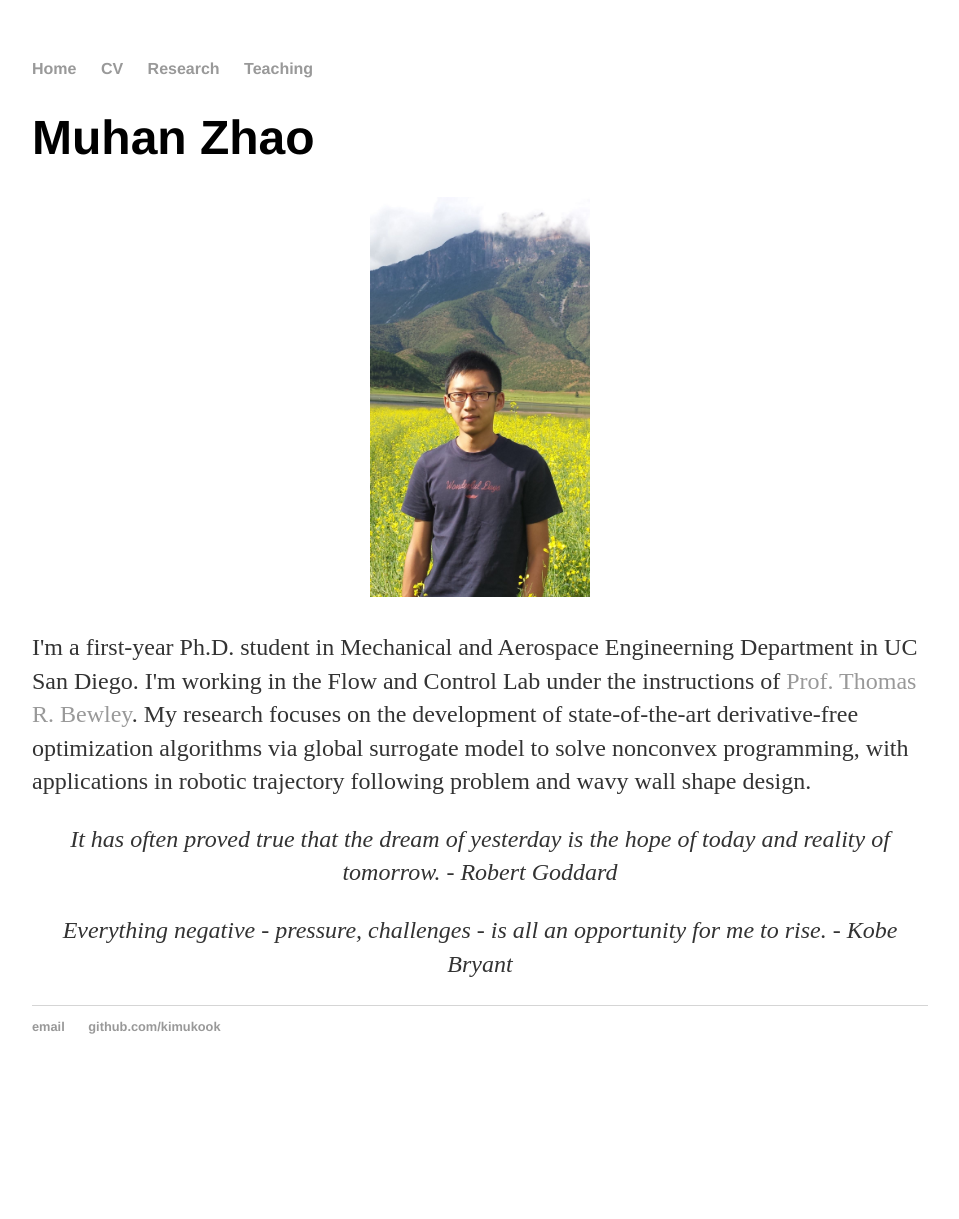
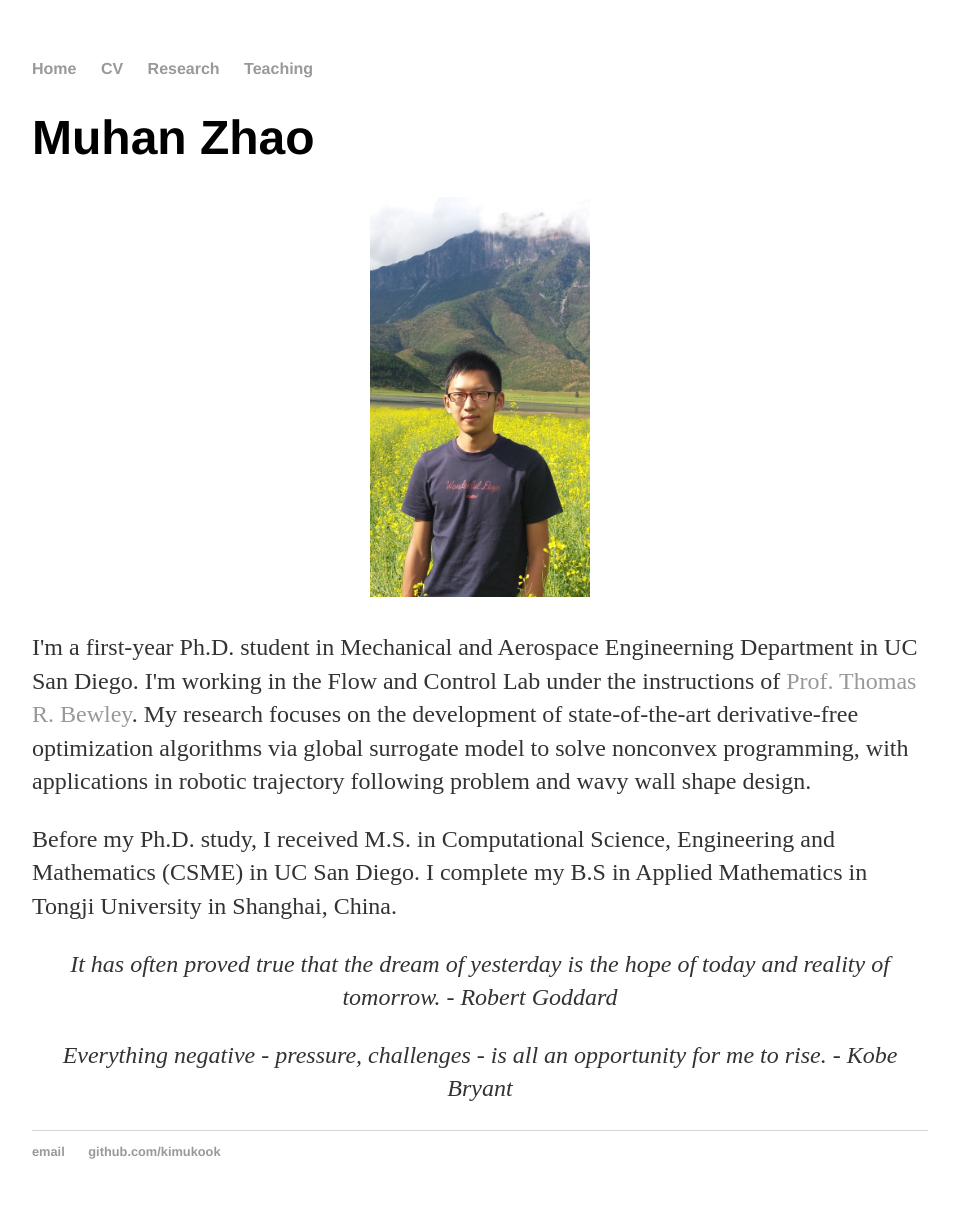
Before and after one commit to kimukook/kimukook.github.io, a Jekyll site: the page built from index.html, in a window 1280 px wide. Shown: the whole page, without its empty margins (160-1119 px from the left). Built offline with Jekyll 4.4.1, drawn with Linux system fonts in a browser that asks for light colours; before the commit the page ends 1094 px from its top, so only the background shows below that.

Commit message:
Update index.html

```diff
--- a/index.html
+++ b/index.html
@@ -10,6 +10,8 @@ title: Muhan Zhao's Homepage
         My research focuses on the development of state-of-the-art derivative-free optimization algorithms via global
 	surrogate model to solve nonconvex programming, with applications in robotic trajectory following problem and
 	wavy wall shape design.</p>
+	<p> Before my Ph.D. study, I received M.S. in Computational Science, Engineering and Mathematics (CSME) in UC San Diego.
+		I complete my B.S in Applied Mathematics in Tongji University in Shanghai, China. </p>
 	<p align="center"> <i>It has often proved true that the dream of yesterday is the hope of today and reality of tomorrow. - Robert Goddard </i> </p>
 	<p align="center"> <i>Everything negative - pressure, challenges - is all an opportunity for me to rise. - Kobe Bryant </i> </p>
 </div><!-- /.blurb -->
```
